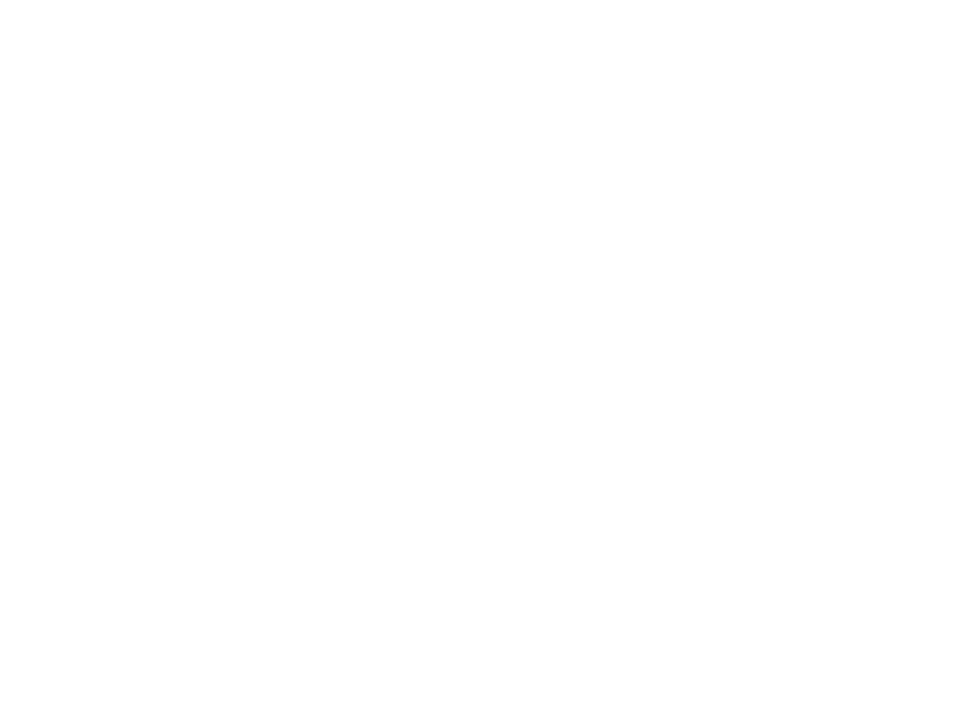
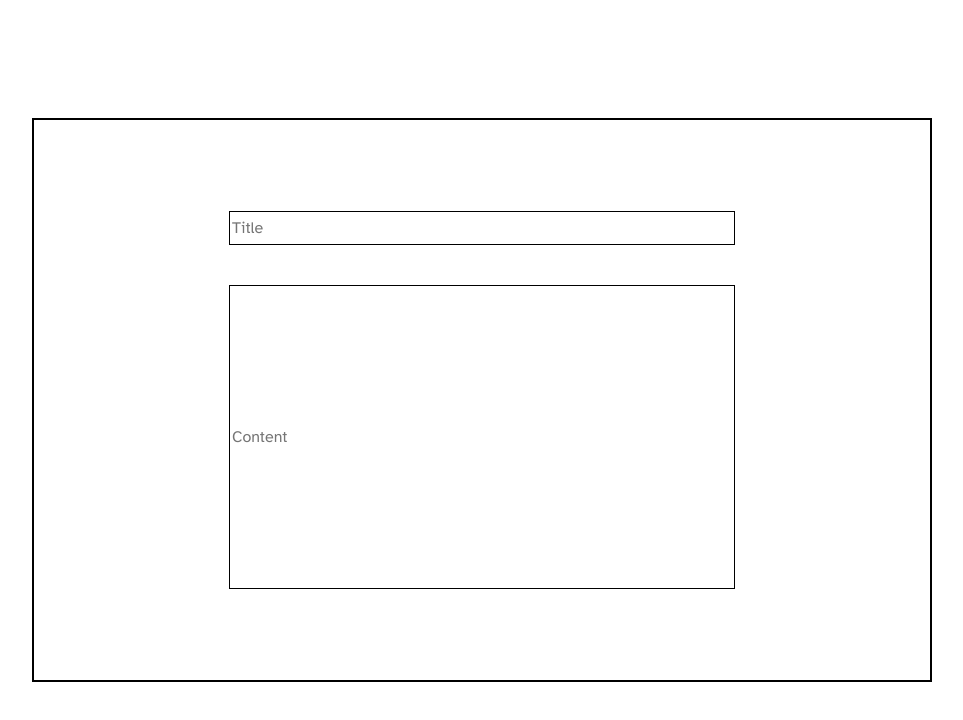
Before and after one commit to ak-51/blog-site, a React (Create React App) app in the folder client/: page /create in a window 1280 px wide. Shown: the top 720 px of the page, without its empty margins (158-1121 px from the left). Built offline with nearby package versions, Linux system fonts and the light colour scheme.

Commit message:
started create form frontend

```diff
--- a/client/src/App.jsx
+++ b/client/src/App.jsx
@@ -2,6 +2,7 @@
 import {BrowserRouter, Switch, Route} from 'react-router-dom'
 import Register from './components/Register.jsx'
 import Login from './components/Login.jsx'
+import CreateBlog from './components/CreateBlog.jsx'
 import './App.css';
 
 function App() {
@@ -15,6 +16,9 @@
           <Route path='/login' exact>
             <Login />
           </Route>
+          <Route path='/create' exact>
+            <CreateBlog />
+          </Route>
         </Switch>
       </BrowserRouter>
     </Fragment>
--- /dev/null
+++ b/client/src/components/CreateBlog.css
@@ -0,0 +1,61 @@
+@import url('https://fonts.googleapis.com/css2?family=Atkinson+Hyperlegible:ital,wght@0,400;0,700;1,400;1,700&display=swap');
+
+body {
+    margin: 0;
+    padding: 0;
+}
+
+.createPage {
+    height: 100vh;
+    display: flex;
+    justify-content: center;
+    align-items: center;
+}
+
+.createContainer {
+    height: 70%;
+    width: 70%;
+    border: 2px solid black;
+    display: flex;
+    align-items: center;
+    justify-content: center;
+}
+
+.createForm {
+    display: flex;
+    justify-content: center;
+    align-items: center;
+    flex-direction: column;
+}
+
+.createForm input {
+    margin: 20px;
+}
+
+.createFormTitle {
+    height: 30px;
+    width: 500px;
+    border: 0.5px solid black;
+    font-size: 12pt;
+    font-family: 'Atkinson Hyperlegible', sans-serif;
+}
+
+.createFormTitle:focus {
+    outline-style: solid;
+    outline-color: black;
+    outline-width: 1px;
+}
+
+.createFormContent {
+    height: 300px;
+    width: 500px;
+    border: 0.5px solid black;
+    font-size: 12pt;
+    font-family: 'Atkinson Hyperlegible', sans-serif;
+}
+
+.createFormContent:focus {
+    outline-style: solid;
+    outline-color: black;
+    outline-width: 1px;
+}
--- /dev/null
+++ b/client/src/components/CreateBlog.jsx
@@ -0,0 +1,22 @@
+import { Fragment, useState } from "react"
+import "./CreateBlog.css"
+
+const CreateBlog = () => {
+    const [title, setTitle] = useState('')
+    const [content, setContent] = useState('')
+
+    return(
+        <Fragment>
+            <div className="createPage">
+                <div className="createContainer">
+                    <form className="createForm">
+                        <input className="createFormTitle" type="text" placeholder="Title" value={title} onChange={(e) => setTitle(e.target.value)} />
+                        <input className="createFormContent" type="text" placeholder="Content" value={content} onChange={(e) => setContent(e.target.value)} />
+                    </form>
+                </div>
+            </div>
+        </Fragment>
+    )
+}
+
+export default CreateBlog
```
